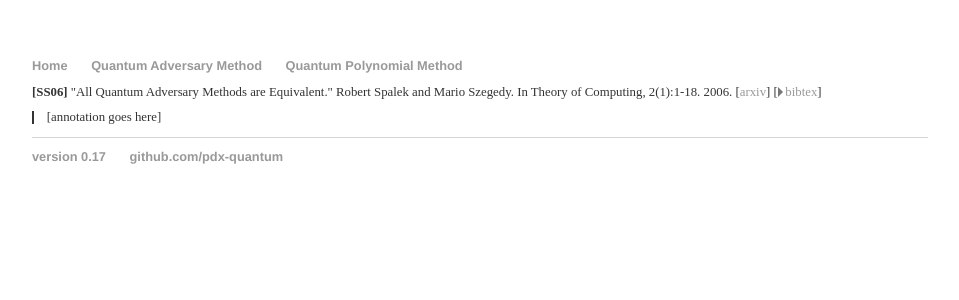
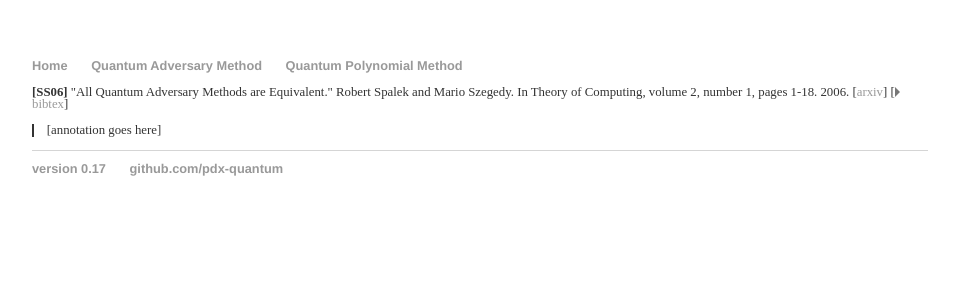
Before and after one commit to pdx-quantum/pdx-quantum.github.io, a Jekyll site: the page built from _bibentries/adversary-method/SS06.md, in a window 1280 px wide. Shown: the top 300 px of the page, without its empty margins (160-1119 px from the left). Built offline with Jekyll 4.4.1, drawn with Linux system fonts in a browser that asks for light colours; nearby versions of some CDN libraries.

Commit message:
Fix some bibtex styles

```diff
--- a/_bibentries/adversary-method/SS06.md
+++ b/_bibentries/adversary-method/SS06.md
@@ -1,7 +1,7 @@
 ---
 title: All Quantum Adversary Methods are Equivalent
 author: Robert Spalek and Mario Szegedy
-howpublished: "Theory of Computing, 2(1):1-18"
+howpublished: "Theory of Computing, volume 2, number 1, pages 1-18"
 year: 2006
 arxiv: "https://arxiv.org/abs/quant-ph/0409116v3"
 abbrev: SS06
--- a/_layouts/default.html
+++ b/_layouts/default.html
@@ -2,8 +2,10 @@
 <html>
     <head>
         <meta charset="utf-8">
-        <meta http-equiv="X-UA-Compatible" content="IE=edge">
-        <meta name="viewport" content="width=device-width, initial-scale=1">
+        <meta name="viewport" content="width=device-width, initial-scale=1, shrink-to-fit=no">
+        <meta name="description" content="{{ page.description | default: site.description }}">
+        <meta name="author" content="{{ site.authors }}">
+        <meta name="generator" content="Jekyll v{{ jekyll.version }}">
 
         <title>{% if page.title %}{{ page.title | escape }}{% else %}{{ site.title | escape }}{% endif %}</title>
 
@@ -20,13 +22,25 @@
     </head>
     <body>
 
-        {% include header.html %}
+    <nav>
+        <ul>
+            <li><a href="/">Home</a></li>
+            {% for topic in site.topics %}
+                <li><a href="{{ topic.url }}">{{ topic.title | escape }}</a></li>
+            {% endfor %}
+        </ul>
+    </nav>
 
         <div class="container">
             {{ content }}
         </div>
 
-        {% include footer.html %}
+    <footer>
+        <ul>
+            <li><a>version 0.17</a></li>
+            <li><a href="https://github.com/pdx-quantum">github.com/pdx-quantum</a></li>
+        </ul>
+    </footer>
 
     </body>
 </html>
```
Also changed, not shown: _bibentries/adversary-method/Amb06.md (+1 -1 lines), _bibentries/polynomial-method/NS92.md (+1 -1 lines), _topics/adversary-method.md (+3 -3 lines), _topics/polynomial-method.md (+1 -1 lines).
